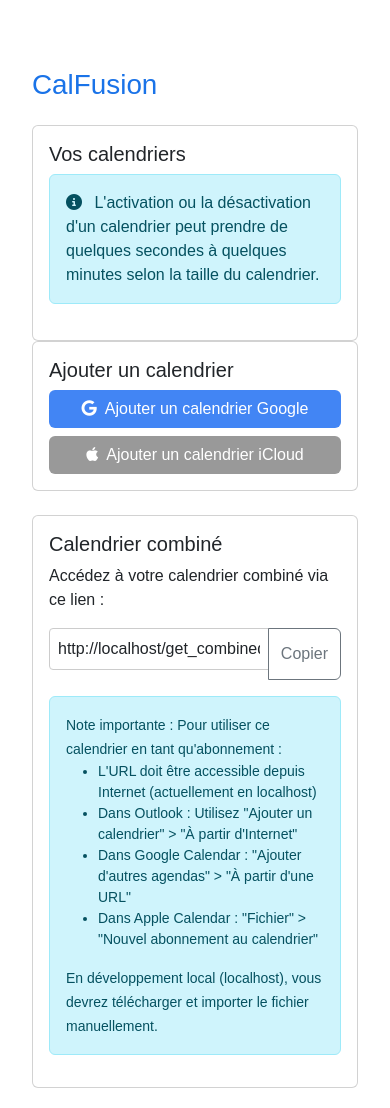
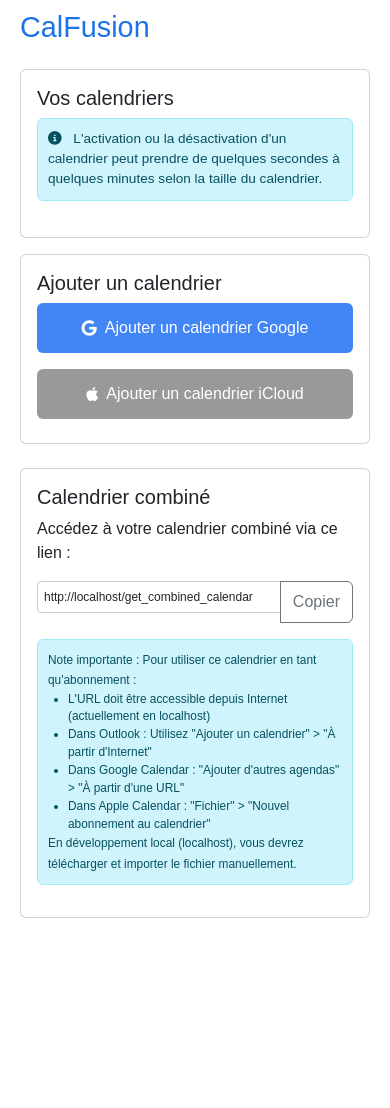
Before and after one commit to eskiiom/CalFusion, a Flask app: page / in a window 390 px wide. After the commit the page ends 918 px from the top, so only its background shows below. Run offline with Flask 3, Linux system fonts and the light colour scheme; data that the repository does not hold is empty.

Commit message:
feat(ui): Améliorer la réactivité mobile
- Optimisation de la mise en page pour les appareils mobiles
- Ajustement des tailles et espacements pour une meilleure lisibilité
- Amélioration des interactions tactiles
- Mise à jour de la documentation (ROADMAP et CHANGELOG)

```diff
--- a/templates/index.html
+++ b/templates/index.html
@@ -9,96 +9,167 @@
     <style>
         body {
             font-family: Arial, sans-serif;
-            max-width: 1200px;
             margin: 0 auto;
-            padding: 20px;
+            padding: 10px;
         }
+
+        @media (min-width: 768px) {
+            body {
+                padding: 20px;
+                max-width: 1200px;
+            }
+        }
+
         h1 {
             color: #1a73e8;
+            font-size: 1.8rem;
+            margin-bottom: 1rem;
         }
+
+        @media (min-width: 768px) {
+            h1 {
+                font-size: 2.5rem;
+                margin-bottom: 1.5rem;
+            }
+        }
+
         .calendar-list {
             margin: 20px 0;
         }
+
         .calendar-item {
             display: flex;
             align-items: center;
-            padding: 10px;
+            padding: 12px;
             border-left: 4px solid;
-            margin: 5px 0;
+            margin: 8px 0;
             background-color: #f8f9fa;
             transition: opacity 0.3s ease-in-out, background-color 0.3s ease-in-out;
+            flex-wrap: wrap;
+            gap: 8px;
         }
+
+        @media (max-width: 576px) {
+            .calendar-item {
+                padding: 8px;
+            }
+
+            .calendar-item .flex-grow-1 {
+                width: 100%;
+                order: 1;
+                margin-top: 4px;
+            }
+
+            .calendar-toggle {
+                order: 0;
+                transform: scale(1.2);
+            }
+
+            .calendar-icon {
+                order: 0;
+            }
+
+            .spinner-border-sm {
+                order: 0;
+            }
+        }
+
         .calendar-toggle {
             margin-right: 15px;
+            min-width: 20px;
+            min-height: 20px;
         }
+
         .calendar-icon {
             margin-right: 15px;
             font-size: 1.2em;
             width: 24px;
             text-align: center;
         }
+
         .google-icon {
             color: #4285F4;
         }
+
         .icloud-icon {
             color: #999999;
         }
-        .button {
-            background-color: #1a73e8;
-            color: white;
-            padding: 10px 20px;
-            border: none;
-            border-radius: 4px;
-            cursor: pointer;
-            text-decoration: none;
-            display: inline-block;
-            margin: 5px 0;
-        }
-        .button:hover {
-            background-color: #1557b0;
-        }
-        .button.disabled {
-            background-color: #ccc;
-            cursor: not-allowed;
-        }
+
         .copy-section {
             margin: 20px 0;
-            padding: 20px;
+            padding: 15px;
             background-color: #e8f0fe;
             border-radius: 4px;
         }
+
         .copy-url {
             padding: 8px;
             width: 100%;
             margin-bottom: 10px;
             border: 1px solid #ccc;
             border-radius: 4px;
+            font-size: 14px;
         }
+
+        @media (max-width: 576px) {
+            .copy-url {
+                font-size: 12px;
+                padding: 6px;
+            }
+        }
+
+        .btn-google, .btn-icloud {
+            width: 100%;
+            margin-bottom: 8px;
+            display: flex;
+            align-items: center;
+            justify-content: center;
+            padding: 10px;
+        }
+
+        @media (max-width: 576px) {
+            .btn-google, .btn-icloud {
+                padding: 12px;
+                font-size: 1rem;
+            }
+        }
+
         .btn-google {
             background-color: #4285F4;
             color: white;
         }
+
         .btn-google:hover {
             background-color: #357ABD;
             color: white;
         }
+
         .btn-icloud {
             background-color: #999999;
             color: white;
         }
+
         .btn-icloud:hover {
             background-color: #777777;
             color: white;
         }
 
-        /* Couleurs des bordures de calendrier */
         .border-color {
             border-left-color: var(--calendar-color);
         }
+
         .tooltip-inner {
             max-width: 300px;
             text-align: left;
         }
+
+        @media (max-width: 576px) {
+            .tooltip-inner {
+                max-width: 200px;
+                font-size: 14px;
+            }
+        }
+
         .calendar-item.syncing {
             opacity: 0.7;
             background-color: #e9ecef;
@@ -132,10 +203,48 @@
         .syncing .spinner-border-sm {
             display: inline-block;
         }
+
+        .alert {
+            font-size: 0.9rem;
+            padding: 12px;
+        }
+
+        @media (max-width: 576px) {
+            .alert {
+                font-size: 0.85rem;
+                padding: 10px;
+            }
+
+            .alert ul {
+                padding-left: 20px;
+                margin-bottom: 0;
+            }
+        }
+
+        .card {
+            margin-bottom: 1rem;
+        }
+
+        @media (max-width: 768px) {
+            .container {
+                padding-left: 10px;
+                padding-right: 10px;
+            }
+
+            .row {
+                margin-left: -10px;
+                margin-right: -10px;
+            }
+
+            .col-md-8, .col-md-4 {
+                padding-left: 10px;
+                padding-right: 10px;
+            }
+        }
     </style>
 </head>
 <body>
-    <div class="container mt-5">
+    <div class="container">
         <h1 class="mb-4">CalFusion</h1>
 
         <div class="row">
```
Also changed, not shown: ROADMAP.md (+1 -1 lines), CHANGELOG.md.
